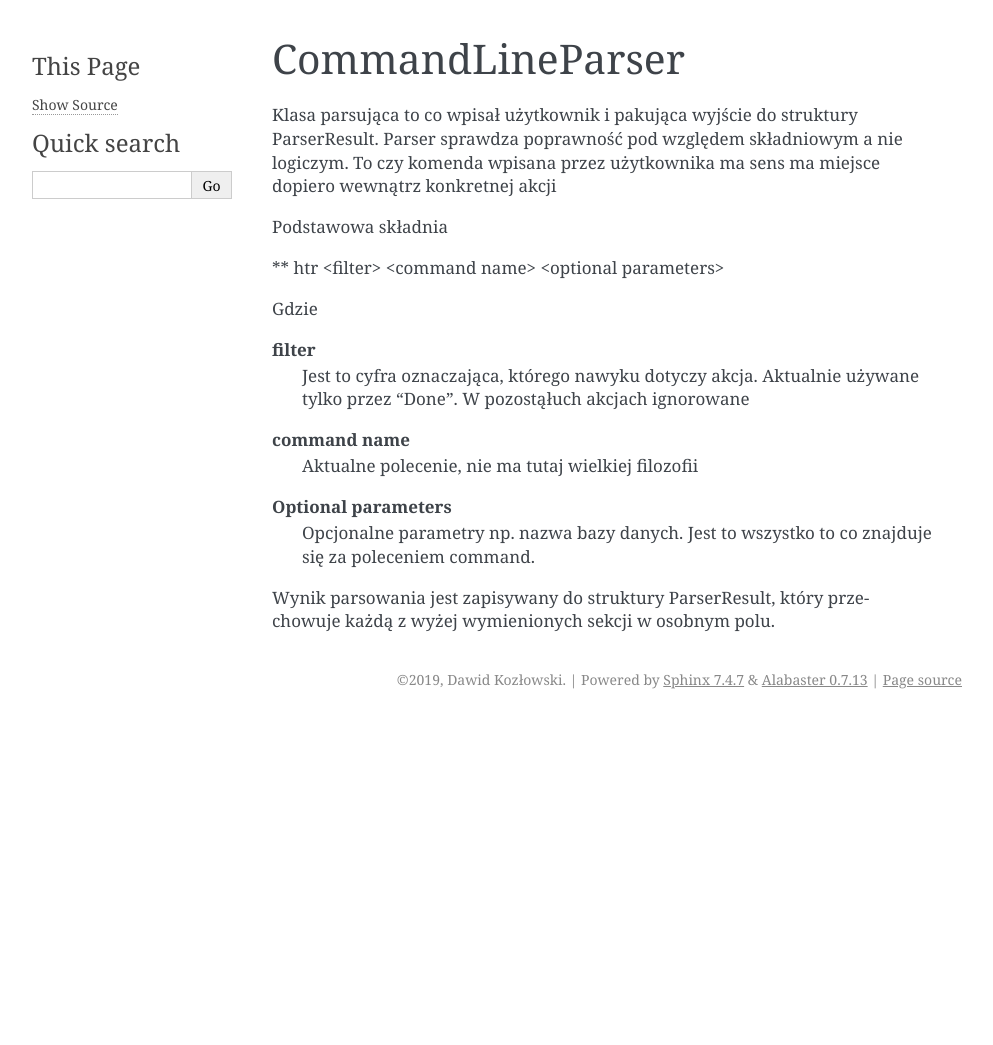
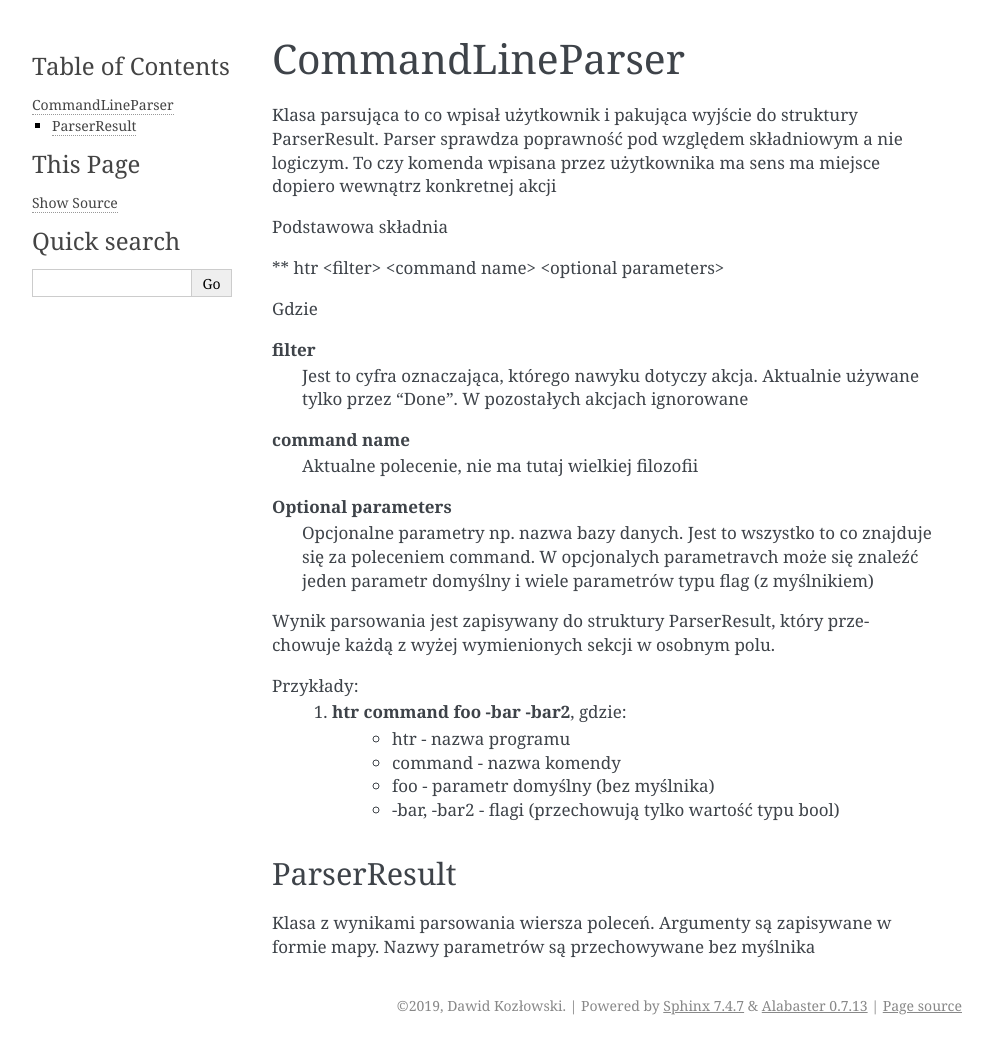
Before and after one commit to minescias/HabitTacker, a Sphinx documentation site: the page built from Documentation/source/Mechanics/CommandLineParser.rst, in a window 1280 px wide. Shown: the whole page, without its empty margins (148-1141 px from the left). Built offline with Sphinx 7.4.7, drawn with Linux system fonts in a browser that asks for light colours; before the commit the page ends 900 px from its top, so only the background shows below that.

```diff
--- a/Documentation/source/Cli.rst
+++ b/Documentation/source/Cli.rst
@@ -17,9 +17,12 @@
 **htr add <name>**
     Adds new habit to the database
 
-**htr <habit_id> done**
+**htr <habit_id> done <options>**
     Sets habit selected by filter as done for today. The only possible value in
     filter is habit id (at least for now :))
 
+    Availiable options:
+     *  -reset - deletes habit if set
+
 **htr list**
     Print all habits in terminal
--- a/Documentation/source/Mechanics/CommandLineParser.rst
+++ b/Documentation/source/Mechanics/CommandLineParser.rst
@@ -14,14 +14,27 @@
 
 **filter**
     Jest to cyfra oznaczająca, którego nawyku dotyczy akcja. Aktualnie używane
-    tylko przez "Done". W pozostąłuch akcjach ignorowane
+    tylko przez "Done". W pozostałych akcjach ignorowane
 
 **command name**
     Aktualne polecenie, nie ma tutaj wielkiej filozofii
 
 **Optional parameters**
     Opcjonalne parametry np. nazwa bazy danych. Jest to wszystko to co znajduje
-    się za poleceniem command.
+    się za poleceniem command. W opcjonalych parametravch może się znaleźć
+    jeden parametr domyślny i wiele parametrów typu flag (z myślnikiem)
 
 Wynik parsowania jest zapisywany do struktury ParserResult, który przechowuje
 każdą z wyżej wymienionych sekcji w osobnym polu.
+
+Przykłady:
+ #. **htr command foo -bar -bar2**, gdzie:
+     *  htr - nazwa programu
+     *  command - nazwa komendy
+     *  foo - parametr domyślny (bez myślnika)
+     *  -bar, -bar2 - flagi (przechowują tylko wartość typu bool)
+
+ParserResult
+*******************************************************************************
+Klasa z wynikami parsowania wiersza poleceń. Argumenty są zapisywane w formie
+mapy. Nazwy parametrów są przechowywane bez myślnika
```
Also changed, not shown: Documentation/source/Tasks.rst (+0 -8 lines), Documentation/source/tasks/Done.rst (+8 -0 lines), 2 other files.
